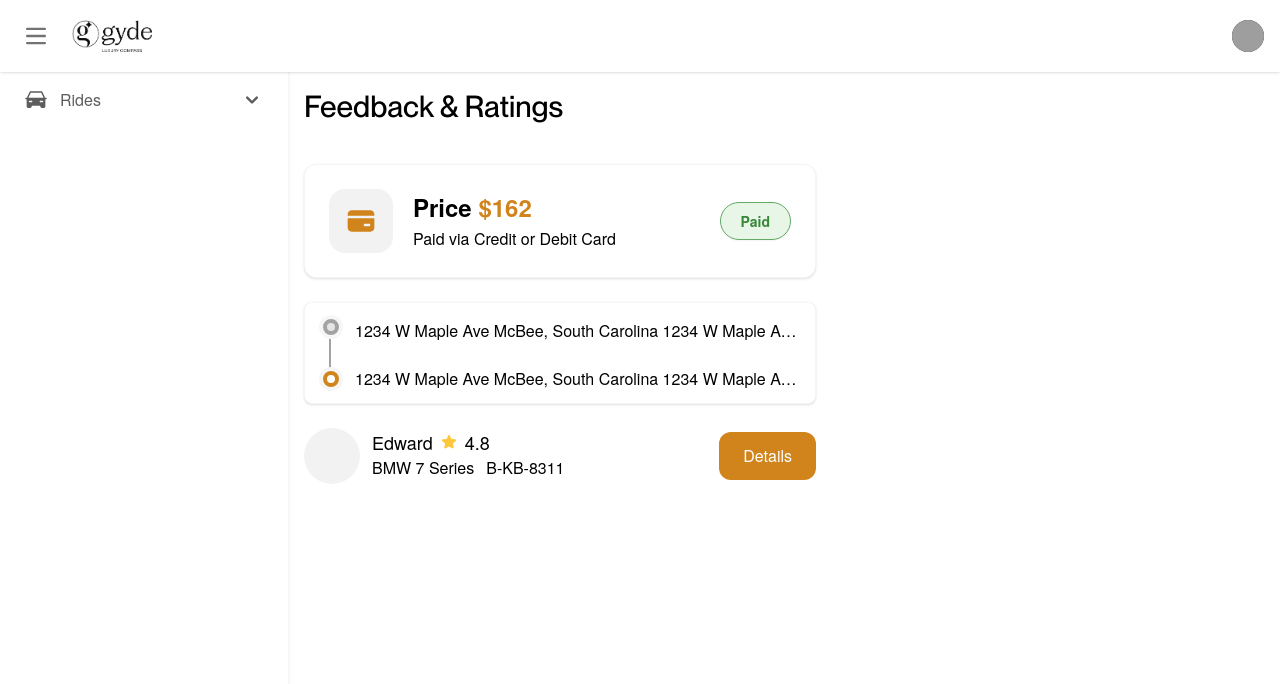
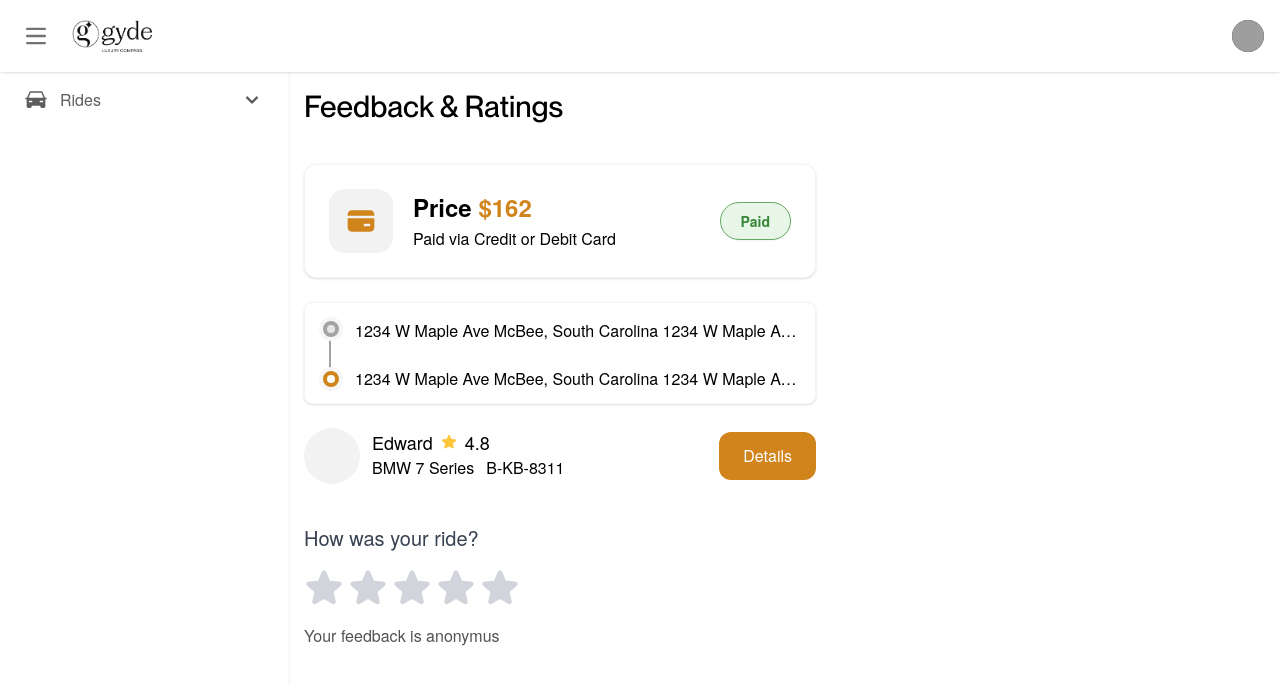
Before and after one commit to The-GYDE-GROUP-INC/web, a Next.js app: page /en/dashboard/ratings in a window 1280 px wide. Shown: the top 684 px of the page. Built offline with nearby package versions, Linux system fonts and the light colour scheme; grey boxes are pictures that could not be loaded.

Commit message:
ratings screen completed

```diff
--- a/locales/en.json
+++ b/locales/en.json
@@ -4,6 +4,7 @@
   "continue": "Continue",
   "email": "Email Address",
   "profile": "Profile",
+  "submit": "Submit",
   "landing": {
     "title": "Experience comfort, Tailored to your needs",
     "continue-phone": "Continue with Phone",
--- a/src/app/[lang]/dashboard/ratings/page.tsx
+++ b/src/app/[lang]/dashboard/ratings/page.tsx
@@ -1,6 +1,7 @@
 import { Button } from '@/components/Button';
 import { BankCard } from '@/components/icons/BankCard';
 import { Star } from '@/components/icons/Star';
+import { FeedBack } from '@/components/pages/dashboard/rating/FeedBack';
 import { useTranslations } from 'next-intl';
 
 export default function Page() {
@@ -9,7 +10,7 @@ export default function Page() {
   return (
     <>
       <h1 className='text-3xl font-medium font-montreal'>{t('dashboard.ratings')}</h1>
-      <div className='mt-10 max-w-lg'>
+      <div className='py-10 max-w-lg'>
         <div className='group flex items-center justify-between gap-6 p-6 border border-neutral-100 rounded-xl bg-white shadow hover:shadow-md transition-shadow duration-300'>
           {/* Left Section */}
           <div className='flex items-center gap-5'>
@@ -30,7 +31,7 @@ export default function Page() {
         <div className='pb-3 pt-4 pr-3 pl-6 shadow rounded-lg border border-neutral-100 bg-white mt-6'>
           <ol className='relative border-s-2 border-neutral-400'>
             <li className='mb-6 ms-6'>
-              <span className='absolute flex items-center justify-center w-4 h-4 border-4 border-neutral-400 bg-neutral-200 rounded-full -left-2 ring-4 ring-[#f6f6f6]' />
+              <span className='absolute flex items-center justify-center w-4 h-4 border-4 border-neutral-400 bg-neutral-200 rounded-full top-0.5 -left-2 ring-4 ring-[#f6f6f6]' />
               <p className='text-nowrap overflow-hidden text-ellipsis'>1234 W Maple Ave McBee, South Carolina 1234 W Maple Ave McBee, South Carolina</p>
             </li>
             <li className='ms-6'>
@@ -58,6 +59,7 @@ export default function Page() {
             Details
           </Button>
         </div>
+        <FeedBack />
       </div>
     </>
   );
--- /dev/null
+++ b/src/components/StarRating.tsx
@@ -0,0 +1,28 @@
+'use client';
+
+import { useState } from 'react';
+import { Star } from '@/components/icons/Star';
+
+interface Props {
+  max?: number;
+  onChange: (rating: number) => void;
+  value: number;
+}
+
+export default function StarRating({ max = 5, onChange, value }: Props) {
+  const [hoveredRating, setHoveredRating] = useState(0);
+
+  return (
+    <div className='flex space-x-1'>
+      {[...Array(max)].map((_, i) => (
+        <Star
+          key={i}
+          className={`h-10 w-10 cursor-pointer transition-colors ${i < (hoveredRating || value) ? 'text-yellow' : 'text-gray-300'}`}
+          onMouseEnter={() => setHoveredRating(i + 1)}
+          onMouseLeave={() => setHoveredRating(0)}
+          onClick={() => onChange(i + 1)}
+        />
+      ))}
+    </div>
+  );
+}
--- /dev/null
+++ b/src/components/pages/dashboard/rating/FeedBack.tsx
@@ -0,0 +1,61 @@
+'use client';
+
+import { Formik, Form, ErrorMessage } from 'formik';
+import * as Yup from 'yup';
+import StarRating from '@/components/StarRating';
+import { Input } from '@/components/Input';
+import { Button } from '@/components/Button';
+import { useTranslations } from 'next-intl';
+
+const feedbackSchema = Yup.object().shape({
+  rating: Yup.number().min(1, 'Please give at least 1 star rating').required('Rating is required'),
+  comments: Yup.string().max(150, 'Comments cannot exceed 150 characters').optional(),
+});
+
+export const FeedBack = () => {
+  const t = useTranslations();
+  return (
+    <Formik
+      initialValues={{ rating: 0, comments: '' }}
+      validationSchema={feedbackSchema}
+      onSubmit={(values) => {
+        console.log('Submitted values:', values);
+      }}
+    >
+      {({ setFieldValue, values, handleBlur, handleChange, touched, errors }) => (
+        <Form className='space-y-4 my-10'>
+          {/* Star Rating Field */}
+          <div>
+            <label className='block text-xl mb-4 font-medium text-gray-700'>How was your ride?</label>
+            <StarRating value={values.rating} onChange={(value: number) => setFieldValue('rating', value)} max={5} />
+            <ErrorMessage name='rating' component='div' className='text-red-500 text-sm mt-1' />
+            <p className='mt-4 text-neutral-600'>Your feedback is anonymus</p>
+          </div>
+
+          {/* Comments Field (Hidden Until Rating is Given) */}
+          {values.rating > 0 && (
+            <div className='w-full'>
+              <Input
+                onChange={handleChange}
+                onBlur={handleBlur}
+                name='comments'
+                type='text'
+                placeholder={'Leave a comment'}
+                className='w-full'
+                isError={Boolean(touched.comments && errors.comments)}
+              />
+              <ErrorMessage name='comments' component='div' className='text-red-500 text-sm mt-1' />
+            </div>
+          )}
+
+          {/* Submit Button (Hidden Until Rating is Given) */}
+          {values.rating > 0 && (
+            <Button type='submit' className='px-4 py-3 w-full'>
+              {t('submit')}
+            </Button>
+          )}
+        </Form>
+      )}
+    </Formik>
+  );
+};
```
Also changed, not shown: src/app/[lang]/onboarding/email/includes/EmailForm.tsx (+21 -40 lines), 1 other file (tests, documents, lock files or other folders).
